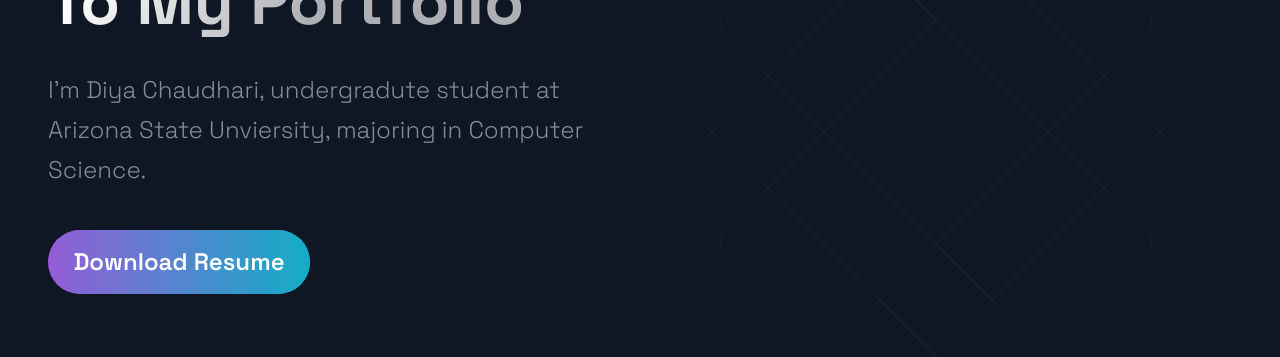
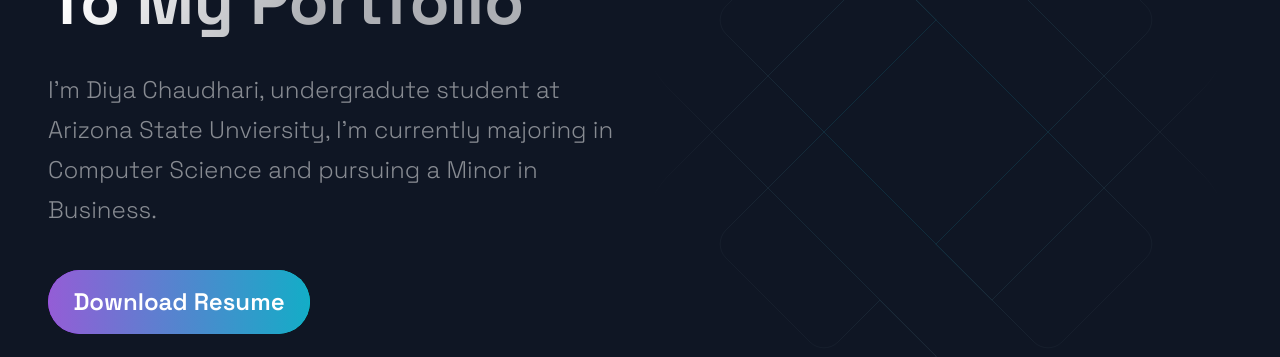
Before and after one commit to Diyac004/portfolio, a Next.js app: page / in a window 1280 px wide. Shown: the part 503-860 px from the top of the page. Built offline with nearby package versions, Linux system fonts and the light colour scheme.

Commit message:
changes to hero section

```diff
--- a/src/components/Hero/Hero.js
+++ b/src/components/Hero/Hero.js
@@ -35,7 +35,7 @@
 />
     </SectionTitle>
     <SectionText>
-      I'm Diya Chaudhari, undergradute student at Arizona State Unviersity, majoring in Computer Science.
+      I'm Diya Chaudhari, undergradute student at Arizona State Unviersity, I'm currently majoring in Computer Science and pursuing a Minor in Business.
     </SectionText>
     <Button onClick={() => window.open('./Diya_Resume.pdf','_blank')}>Download Resume</Button>
   </LeftSection>
```
